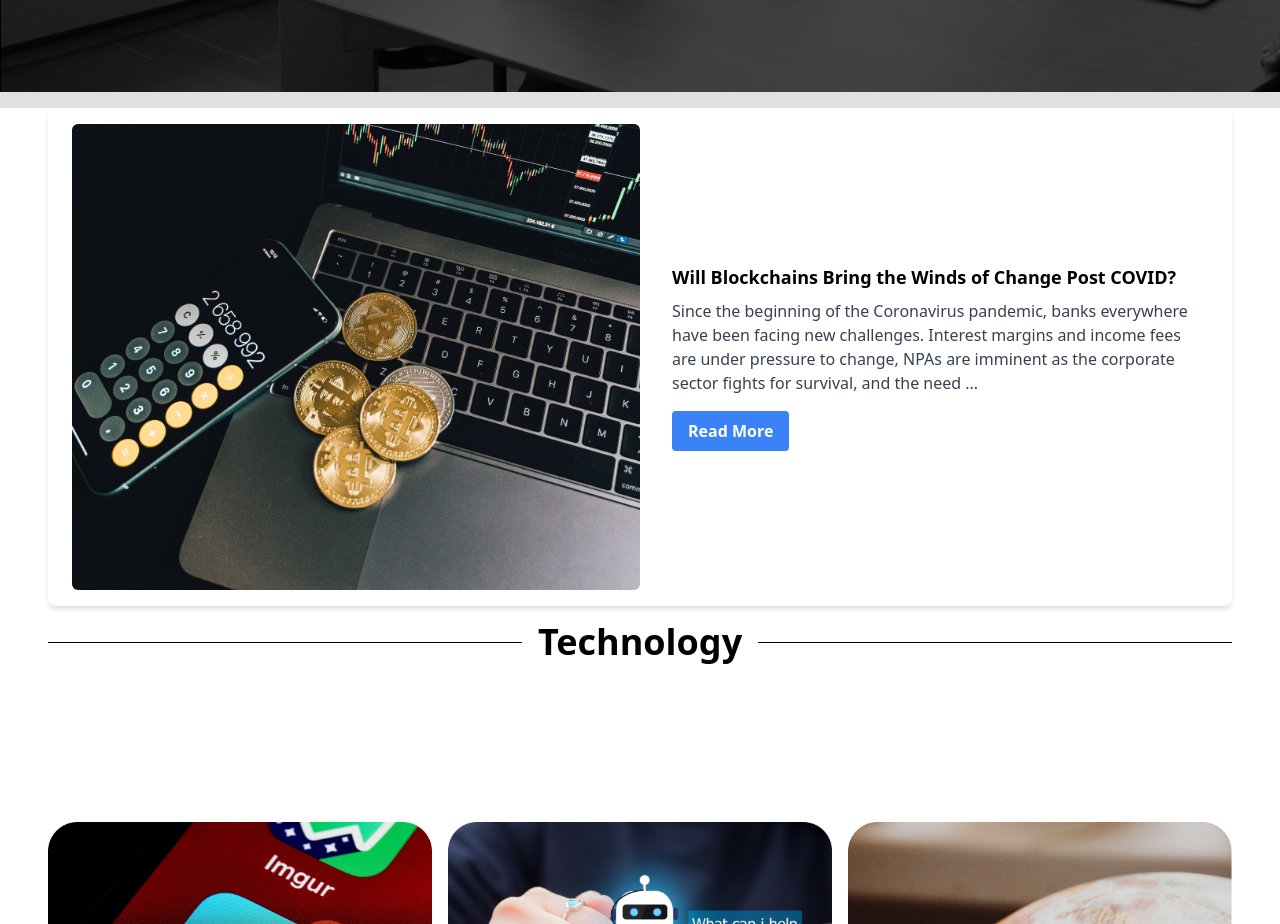
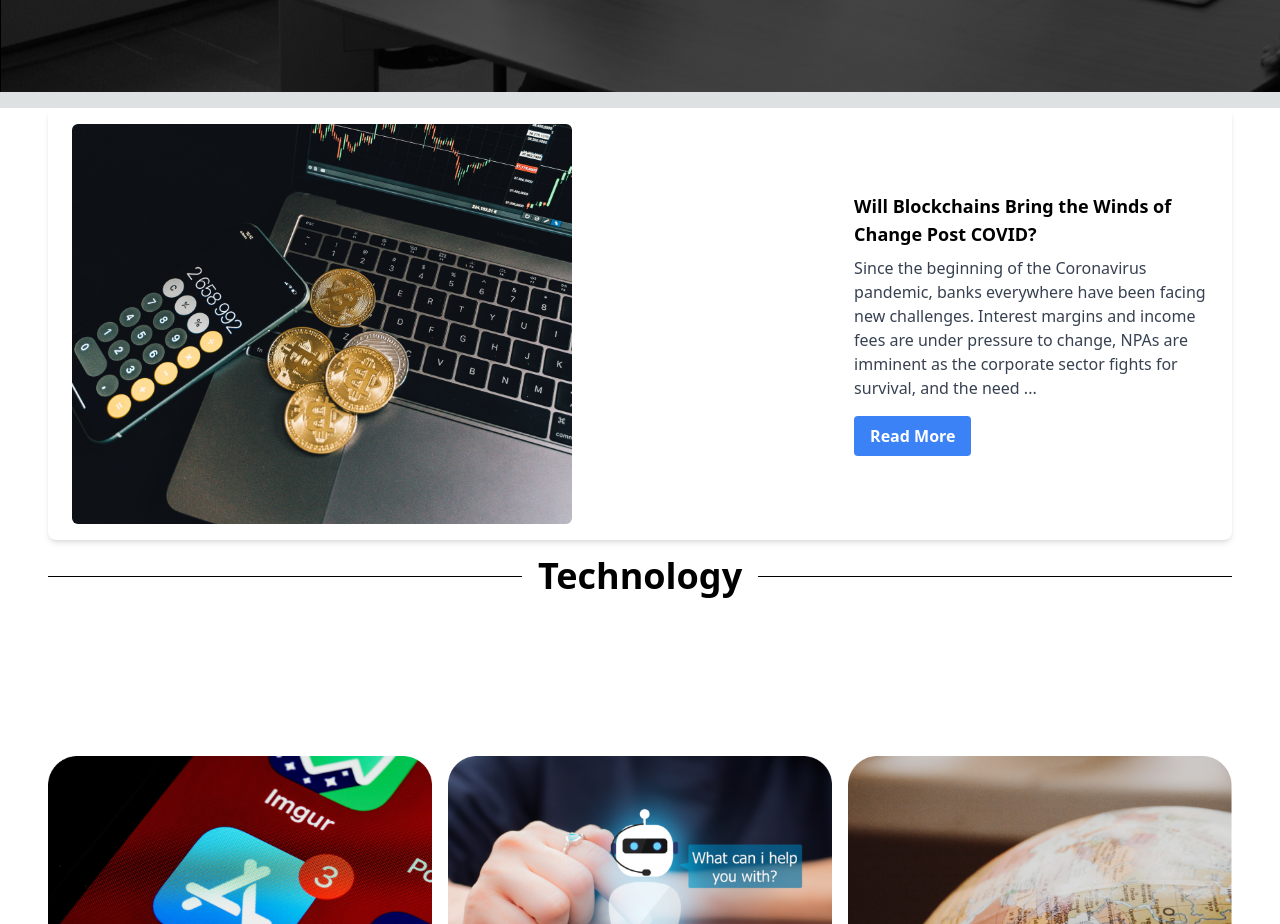
Before and after one commit to rishab0902/Fintract-article, a Next.js app: page / in a window 1280 px wide. Shown: the part 800-1724 px from the top of the page. Built offline with nearby package versions, Linux system fonts and the light colour scheme.

Commit message:
added main card

```diff
--- a/pages/card.tsx
+++ b/pages/card.tsx
@@ -6,9 +6,10 @@ function card() {
   return (
     <section className="bg-white px-12 text-black">
       <div className="flex flex-col sm:flex-row items-center my-4 px-6 py-4 bg-white rounded-lg shadow-md">
-        <div className="w-full sm:w-1/2 mb-4 sm:mb-0">
+        <div className="w-full mb-4 sm:mb-0">
           <img
             className="w-full h-full object-fit rounded-md"
+            style={{ maxHeight: "400px", maxWidth: "500px" }}
             src="./pexels-alesia-kozik-6780789 1.png"
             alt="Placeholder image"
           ></img>
@@ -28,6 +29,7 @@ function card() {
           </button>
         </div>
       </div>
+      {/* Technology starts */}
 
       <div className="w-100 mx-auto">
         <div className="flex items-center">
```
